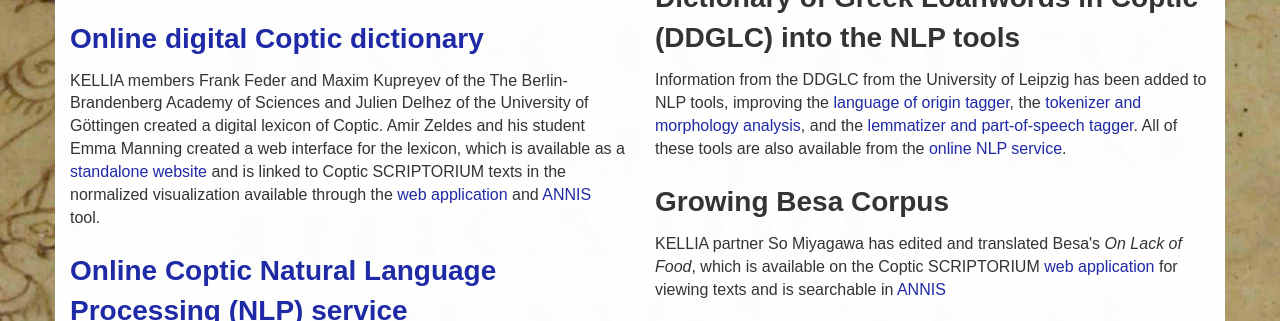
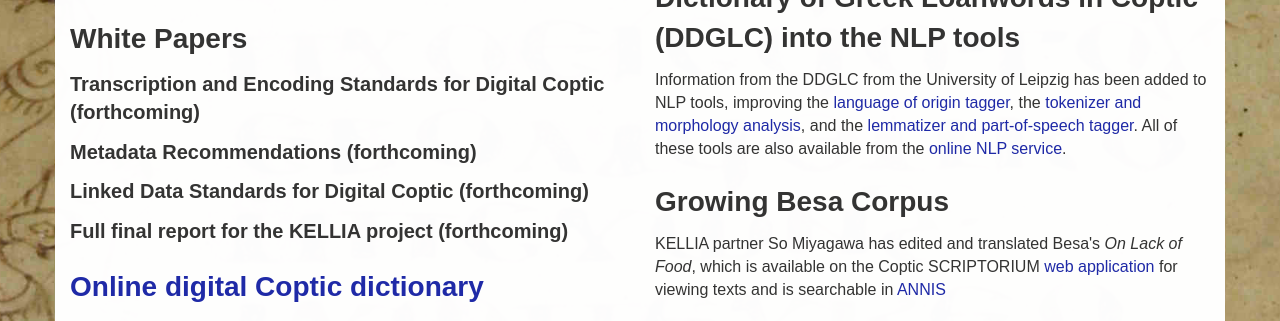
Before and after one commit to KELLIA/kellia.github.io, a plain HTML site: page products.html in a window 1280 px wide. Shown: the part 340-661 px from the top of the page. Drawn offline with Linux system fonts and the light colour scheme.

Commit message:
added placeholders for report and White Papers

```diff
--- a/products.html
+++ b/products.html
@@ -66,6 +66,11 @@
         <div class="row">
             <div class="col-md-6 col-sm-12">
                 <h1>KELLIA Products</h1>
+                <h3>White Papers</h3>
+                    <h4>Transcription and Encoding Standards for Digital Coptic (forthcoming)</h4>
+                    <h4>Metadata Recommendations (forthcoming)</h4>
+                    <h4>Linked Data Standards for Digital Coptic (forthcoming)</h4>
+                    <h4>Full final report for the KELLIA project (forthcoming)</h4>
                   <h3><a href="https://corpling.uis.georgetown.edu/coptic-dictionary/">Online digital Coptic dictionary</a></h3>
                     <p>KELLIA members Frank Feder and Maxim Kupreyev of the The Berlin-Brandenberg Academy of Sciences and Julien Delhez of the University of Göttingen created a digital lexicon of Coptic. Amir Zeldes and his student Emma Manning created a web interface for the lexicon, which is available as a <a href="https://corpling.uis.georgetown.edu/coptic-dictionary/">standalone website</a> and is linked to Coptic SCRIPTORIUM texts in the normalized visualization available through the <a href="http://data.copticscriptorium.org/">web application</a> and <a href="https://corpling.uis.georgetown.edu/annis/scriptorium">ANNIS</a> tool.</p>
                   <h3><a href="https://corpling.uis.georgetown.edu/coptic-nlp/">Online Coptic Natural Language Processing (NLP) service</a></h3>
```
